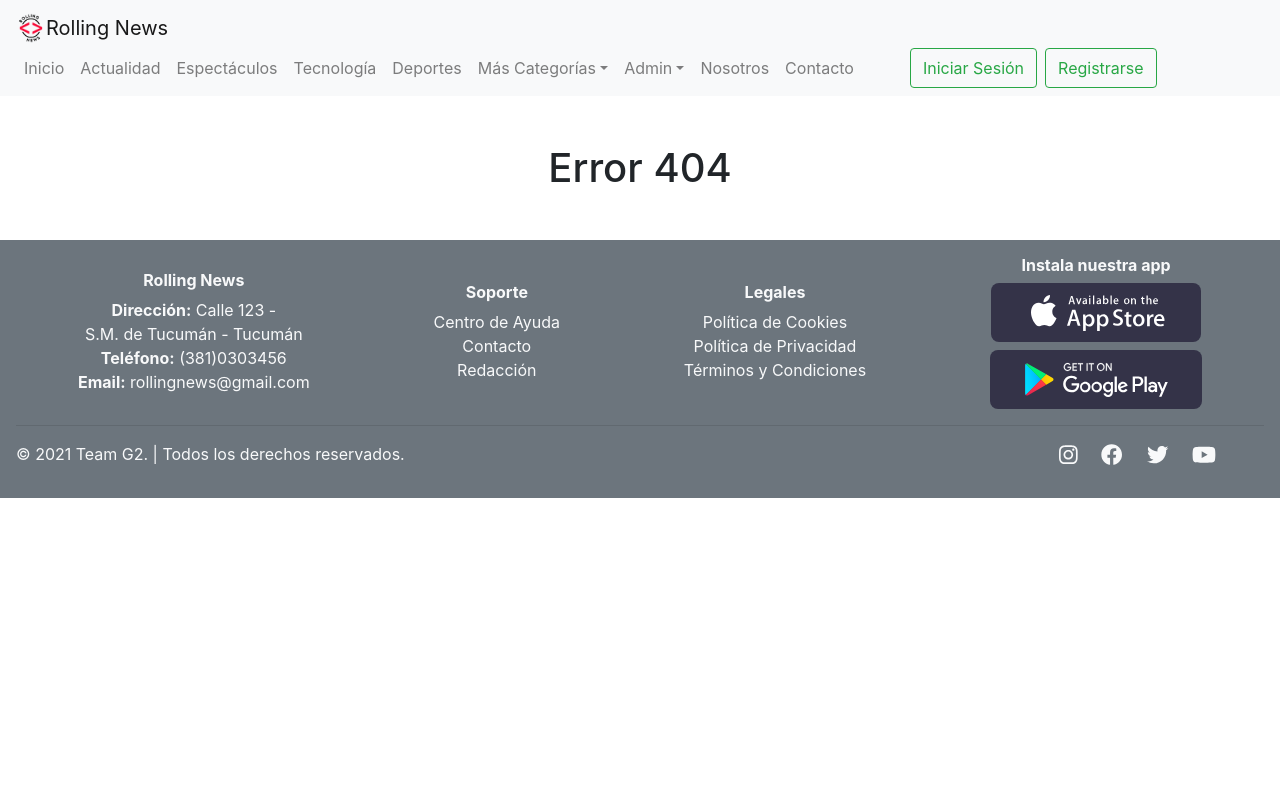
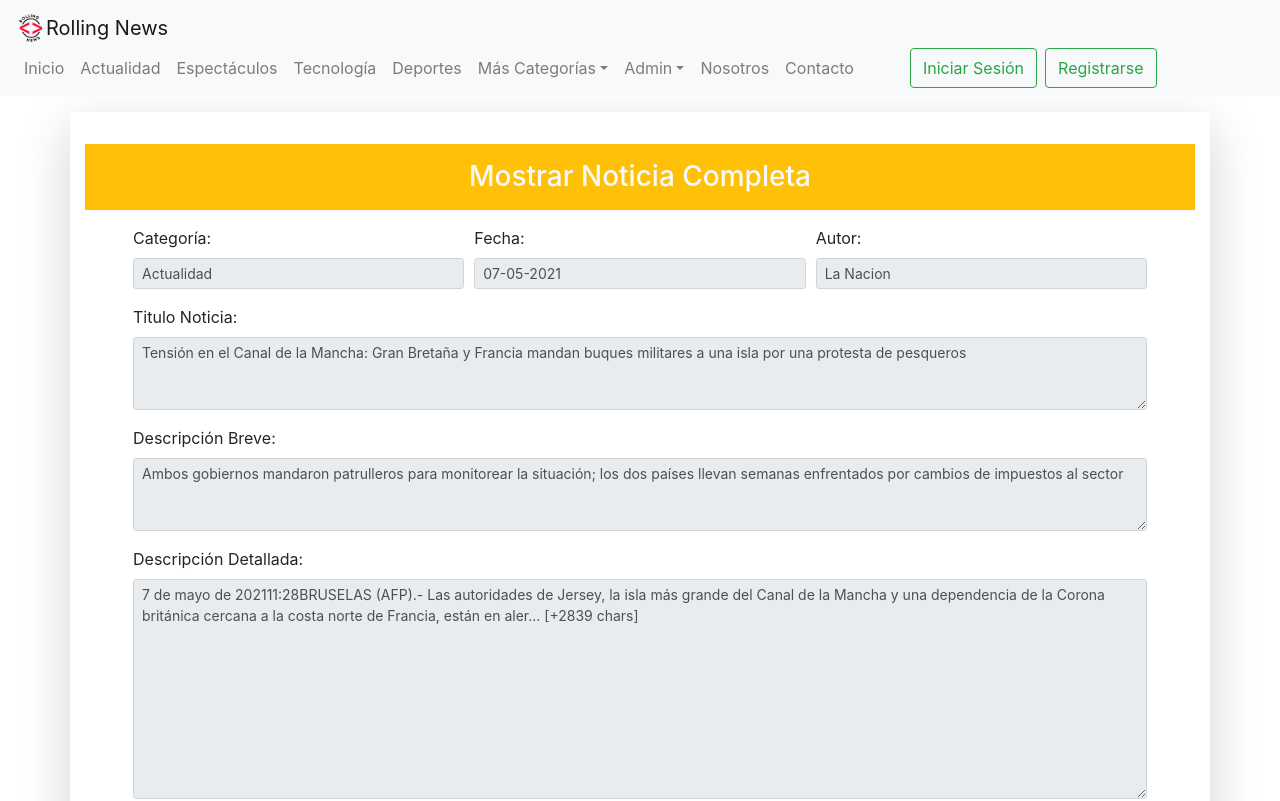
Before and after one commit to slmoran90/RollingNews-Grupo2, a React (Create React App) app: page /noticias/mostrarNoticia/10 in a window 1280 px wide. Shown: the top 801 px of the page. Built offline with nearby package versions, Linux system fonts and the light colour scheme; data requests are answered from the project's data file.

Commit message:
Cambio nombre de componente NoticiaCompleta.js por MostrarNoticia.js, ya que solo muestra la noticia, no permite modificacion ni borrado.

```diff
--- a/src/App.js
+++ b/src/App.js
@@ -6,7 +6,7 @@ import Navegacion from "./components/common/Navegacion";
 import NuevaCategoria from "./components/categorias/NuevaCategoria";
 import ListarCategoria from "./components/categorias/ListarCategoria";
 import ListarNoticiasxCateg from "./components/noticias/ListarNoticiasxCateg";
-import NoticiaCompleta from "./components/noticias/NoticiaCompleta";
+import MostrarNoticia from "./components/noticias/MostrarNoticia";
 import Error404 from "./components/Error404";
 import Swal from "sweetalert2";
 import Footer from "./components/common/Footer";
@@ -95,9 +95,9 @@ function App() {
           ></ListarNoticiasxCateg>
         </Route>
 
-        <Route exact path="/noticias/noticiaCompleta/:id">
+        <Route exact path="/noticias/mostrarNoticia/:id">
           {/* muestra la noticia completa, seleccionada en la lista de noticia de una categoria */}
-          <NoticiaCompleta></NoticiaCompleta>
+          <MostrarNoticia></MostrarNoticia>
         </Route>
 
         <Route exact path="/categorias/nueva">
--- a/src/components/noticias/ItemNoticia.js
+++ b/src/components/noticias/ItemNoticia.js
@@ -58,8 +58,8 @@ const ItemNoticia = (props) => {
             <td>{props.info.tituloNoticia}</td>
             <td>{props.info.noticiaBreve}</td>
 
-            <td className='text-center'><Link className='btn btn-warning text-light' to={'/noticias/editar/'+props.info.id}><FontAwesomeIcon icon={faPencilAlt}></FontAwesomeIcon> </Link></td>
-            <td className='text-right'><Button variant='danger' onClick={()=> eliminaNoticia(props.info.id)}><FontAwesomeIcon icon={faTrashAlt}></FontAwesomeIcon></Button></td>
+            <td><Link className='btn btn-warning text-light' to={'/noticias/editar/'+props.info.id}><FontAwesomeIcon icon={faPencilAlt}></FontAwesomeIcon></Link></td>
+            <td><Button variant='danger' onClick={()=> eliminaNoticia(props.info.id)}><FontAwesomeIcon icon={faTrashAlt}></FontAwesomeIcon></Button></td>
         </tr>
     );
 };
--- a/src/components/noticias/ItemNoticiaxCateg.js
+++ b/src/components/noticias/ItemNoticiaxCateg.js
@@ -12,7 +12,7 @@ const ItemNoticiaxCateg = (props) => {
             <td>{props.info.autorNoticia}</td>
             <td>{props.info.tituloNoticia}</td>
             <td>{props.info.noticiaBreve}</td>
-            <td className='text-center'><Link className='btn btn-primary text-light mr-3' to={'/noticias/noticiaCompleta/'+props.info.id}><FontAwesomeIcon icon={faSearch}></FontAwesomeIcon> </Link></td>
+            <td className='text-center'><Link className='btn btn-primary text-light mr-3' to={'/noticias/mostrarNoticia/'+props.info.id}><FontAwesomeIcon icon={faSearch}></FontAwesomeIcon> </Link></td>
         </tr>
     );
 };
--- a/src/components/noticias/NoticiaCompleta.js
+++ b/src/components/noticias/MostrarNoticia.js
@@ -4,7 +4,7 @@ import Swal from "sweetalert2";
 // hoook para usar parametros
 import { useParams,Link } from "react-router-dom";
 
-const NoticiaCompleta = () => {
+const MostrarNoticia = () => {
     // obtener el parametro de la URL
     // console.log(useParams().id);
     const parametroID = useParams().id;
@@ -36,7 +36,7 @@ const NoticiaCompleta = () => {
     return (
         <Container className="container my-3 py-3 shadow-lg">
             <h3 className="text-center my-3 py-3 bg-warning text-light">
-            Noticia Completa
+            Mostrar Noticia Completa
             </h3>
 
             <Form className='mx-5'>
@@ -103,4 +103,4 @@ const NoticiaCompleta = () => {
     );
 };
 
-export default NoticiaCompleta;
+export default MostrarNoticia;
```
